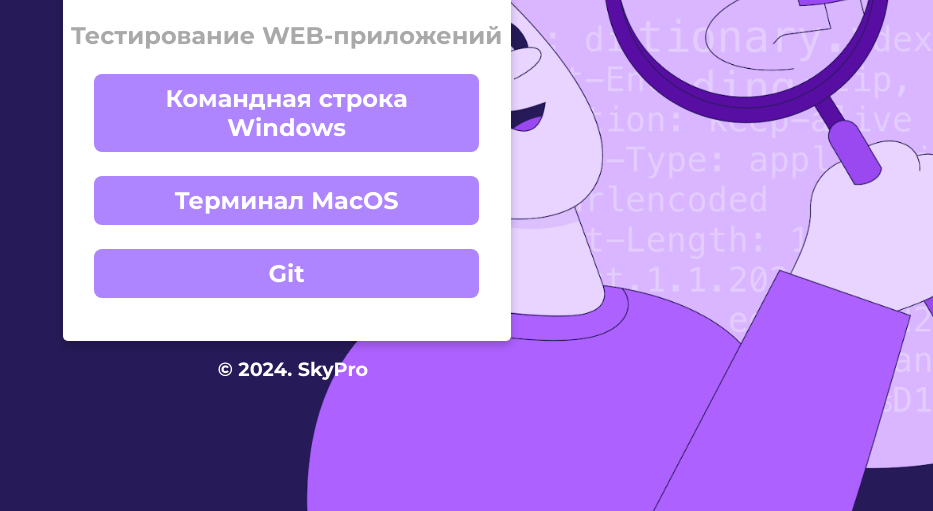
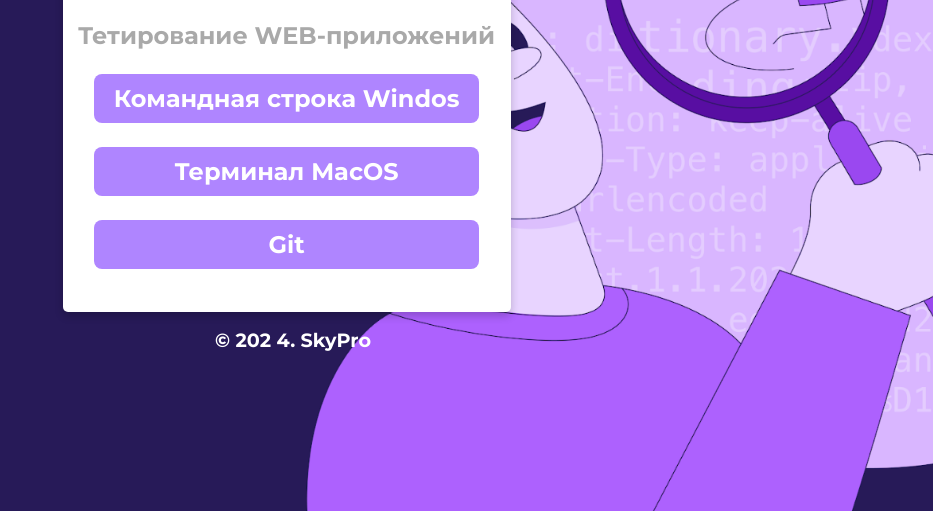
Before and after one commit to Emina0202/final, a plain HTML site: page skypro_final_task-main/index.html in a window 1280 px wide. Shown: the part 289-800 px from the top of the page, without its empty margins (347-1280 px from the left). Drawn offline with Linux system fonts and the light colour scheme.

Commit message:
commit -m

```diff
--- a/skypro_final_task-main/index.html
+++ b/skypro_final_task-main/index.html
@@ -1,5 +1,5 @@
 <!DOCTYPE html>
-</html>
+<html>
    <head>
       <title>Portal for QA</title>
       <link rel="stylesheet" type="text/css" href="css/style.css">
@@ -17,10 +17,10 @@
          <div class="name">
             Основныые Интрументы
          </div>
-         <p class="subtitle">Теcтирование WEB-приложений</p>
+         <p class="subtitle">Тетирование WEB-приложений</p>
          </p>
          <p class="location" align="center">
-            <a href="html/cmd.html">Командная строка Windows</a>
+            <a href="html/cmd.html">Командная строка Windos</a>
          </p>
          <p class="location" align="center">
             <a href="html/mac.html">Терминал MacOS</a>
@@ -33,7 +33,7 @@
       </div>
       <!--footer-->
       <footer class="animated fadeIn">
-         &copy; 2024. SkyPro
+         &copy; 202 4. SkyPro
       </footer>
    </body>
 </html>
```
